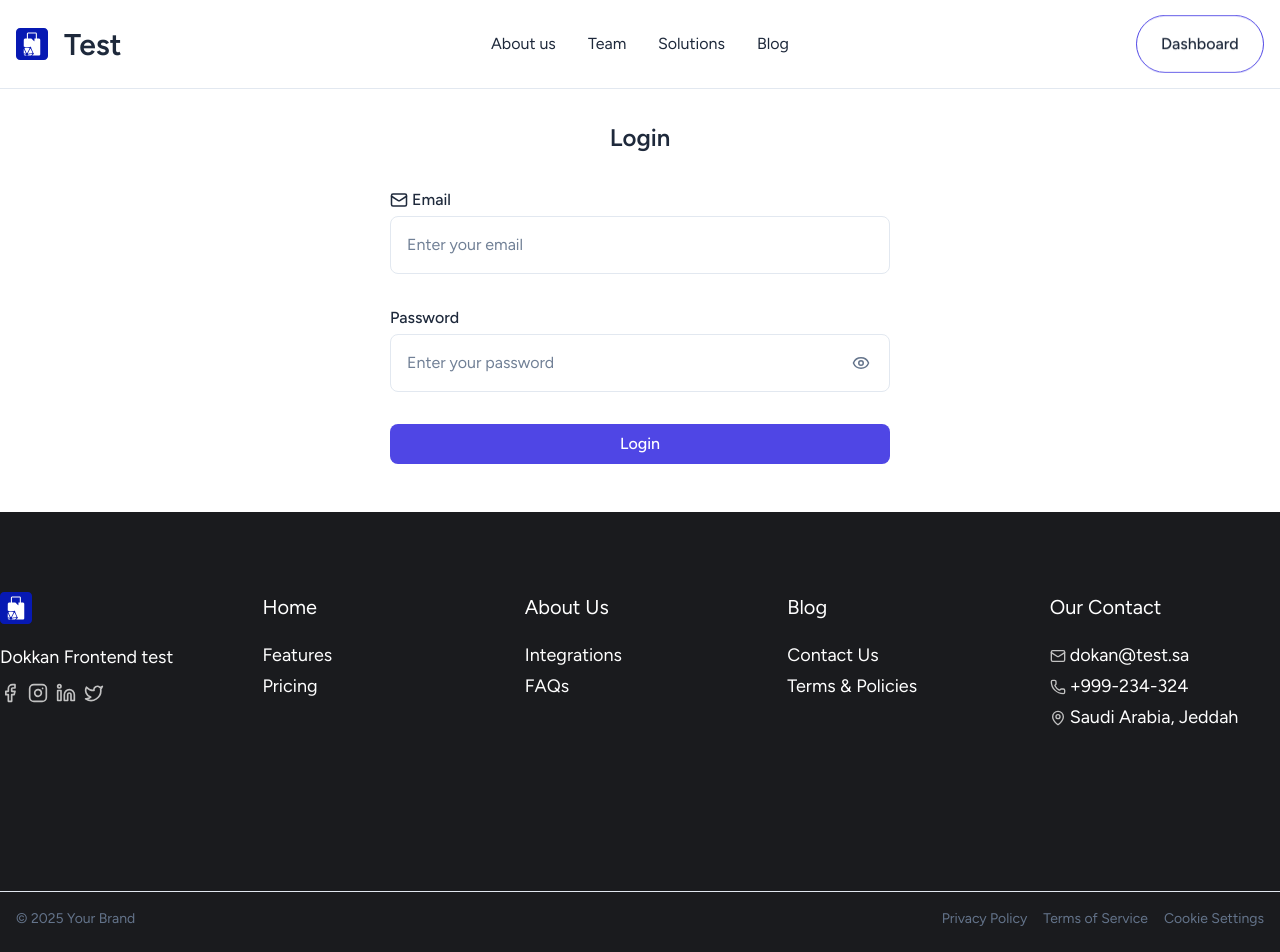
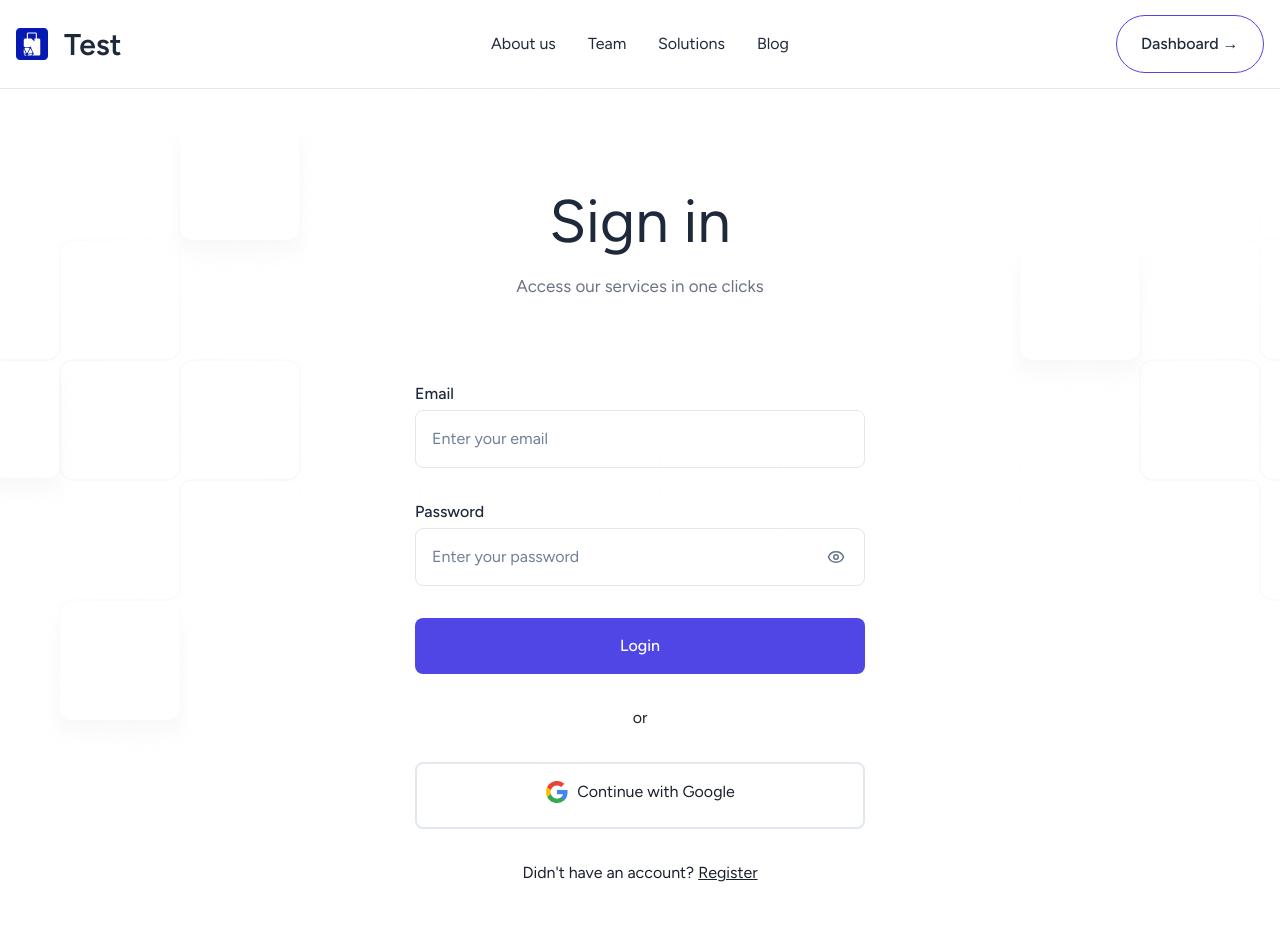
Before and after one commit to alyzidan/dokkan, a Next.js app: page / in a window 1280 px wide. Shown: the top 952 px of the page. Built offline with nearby package versions, Linux system fonts and the light colour scheme.

Commit message:
feat(ui-login) optmizing styles and

```diff
--- a/src/app/page.tsx
+++ b/src/app/page.tsx
@@ -1,4 +1,5 @@
 import Footer from "@/components/Footer";
+// import { Footere } from "@/components/Footere";
 
 import Header from "@/components/Header";
 import { LoginForm } from "@/components/LoginForm";
@@ -11,10 +12,7 @@ export default function Home() {
       <div className="min-h-screen flex flex-col">
         <Header />
 
-        <div className="my-9"></div>
-        <div>
-          <LoginForm />
-        </div>
+        <LoginForm />
 
         <Footer />
         {/* <FooterSecond /> */}
--- a/src/components/Footer/index.tsx
+++ b/src/components/Footer/index.tsx
@@ -35,21 +35,19 @@ export default function Footer() {
                 className={styles.navbar__logo}
               />
             </h4>
-            <a className="text-center md:text-left" href="#">
-              Dokkan Frontend test
-            </a>
+            <p className={styles.footer__link}>Dokkan Frontend test</p>
             <div className="flex my-2 flex-row items-center gap-2">
               <a href="/">
-                <Facebook color="#c2c2c2" size={20} />
+                <Facebook size={20} color="#606060" size={20} />
               </a>
               <a href="/">
-                <Instagram color="#c2c2c2" size={20} />
+                <Instagram color="#606060" size={20} />
               </a>
               <a href="/">
-                <Linkedin color="#c2c2c2" size={20} />
+                <Linkedin color="#606060" size={20} />
               </a>
               <a href="/">
-                <Twitter color="#c2c2c2" size={20} />
+                <Twitter color="#606060" size={20} />
               </a>
             </div>
           </div>
@@ -83,13 +81,14 @@ export default function Footer() {
           <div className={styles.footer__column}>
             <h4 className="text-center md:text-left">Our Contact</h4>
             <p className="text-center md:text-left">
-              <Mail color="#c2c2c2" size={16} /> dokan@test.sa
+              <Mail color="#c2c2c2" className="mr-2" size={16} /> dokan@test.sa
             </p>
             <p className="text-center md:text-left">
-              <Phone color="#c2c2c2" size={16} /> +999-234-324
+              <Phone color="#c2c2c2" className="mr-2 " size={16} /> +999-234-324
             </p>
             <p className="text-center md:text-left">
-              <MapPin color="#c2c2c2" size={16} /> Saudi Arabia, Jeddah
+              <MapPin color="#c2c2c2" className="mr-2 " size={16} /> Saudi
+              Arabia, Jeddah
             </p>
           </div>
         </div>
--- a/src/components/Footer/styles.module.scss
+++ b/src/components/Footer/styles.module.scss
@@ -2,22 +2,23 @@
 
 .footer {
   background-color: $color-dark;
-  //   border-top: 1px solid $color-border;
   padding: $space-2xl 0px;
   width: 100%;
   display: block;
 
   z-index: 10;
-  //   @media (min-width: 768px) {
-  //     position: fixed;
-  //     bottom: 0;
-  //   }
+  &__link {
+    color: $color-dark-grey !important;
+  }
   &__columns {
     display: flex;
     flex-wrap: wrap;
     gap: $space-xl;
     margin-top: $space-xl;
     margin-bottom: 10rem;
+    p {
+      color: $color-dark-grey;
+    }
   }
 
   &__column {
@@ -116,7 +117,7 @@
   }
 
   &__copyright {
-    border-top: 1px solid $color-border;
+    // border-top: 1px solid $color-border;
     padding: $space-md;
     display: flex;
     flex-wrap: wrap;
--- a/src/components/Header/index.tsx
+++ b/src/components/Header/index.tsx
@@ -113,11 +113,11 @@ const Header = () => {
           </button>
           <motion.button
             type="button"
-            className={styles.navbar__button}
+            className={`${styles.navbar__button} hidden md:block`}
             whileHover={{ scale: 1.05 }}
             whileTap={{ scale: 0.95 }}
           >
-            Dashboard
+            Dashboard →
           </motion.button>
         </div>
       </div>
--- a/src/components/LoginForm/index.tsx
+++ b/src/components/LoginForm/index.tsx
@@ -5,6 +5,7 @@ import { useLoginForm } from "@/hooks/useLoginForm";
 
 import styles from "./styles.module.scss";
 import { motion } from "framer-motion";
+import Link from "next/link";
 
 export const LoginForm = () => {
   const {
@@ -25,6 +26,7 @@ export const LoginForm = () => {
   const passwordValue = watch("password");
 
   return (
+    <motion.div className={`${styles.loginForm__wrapper} py-20`}>
       <motion.div
         className={styles.loginForm}
         initial={{ opacity: 0, y: 20 }}
@@ -37,7 +39,10 @@ export const LoginForm = () => {
           animate={{ opacity: 1 }}
           transition={{ delay: 0.1 }}
         >
-        Login
+          <p className="text-[60px] font-normal pt-12 ">Sign in</p>
+          <span className="font-normal text-[17px]	text-gray-500">
+            Access our services in one clicks
+          </span>
         </motion.h2>
 
         <form
@@ -59,7 +64,6 @@ export const LoginForm = () => {
                 handleFieldInteraction("email");
               }}
             >
-            <Mail size={18} />
               <span>Email </span>
             </label>
             <div className={styles.loginForm__inputWrapper}>
@@ -195,7 +199,60 @@ export const LoginForm = () => {
           >
             {isSubmitting ? "Logging in..." : "Login"}
           </motion.button>
+          <motion.p
+            className="text-center"
+            whileHover={{ scale: 1.02 }}
+            whileTap={{ scale: 0.98 }}
+            initial={{ opacity: 0 }}
+            animate={{ opacity: 1 }}
+            transition={{ delay: 0.4 }}
+          >
+            or
+          </motion.p>
+          <motion.button
+            type="submit"
+            className={styles.loginForm__googlebutton}
+            disabled={isSubmitting}
+            whileHover={{ scale: 1.02 }}
+            whileTap={{ scale: 0.98 }}
+            initial={{ opacity: 0 }}
+            animate={{ opacity: 1 }}
+            transition={{ delay: 0.4 }}
+          >
+            <p className="inline-flex gap-2 items-center">
+              <span>
+                <svg height="24" viewBox="0 0 24 24" width="24" crosspilot="">
+                  <path
+                    d="M22.56 12.25c0-.78-.07-1.53-.2-2.25H12v4.26h5.92c-.26 1.37-1.04 2.53-2.21 3.31v2.77h3.57c2.08-1.92 3.28-4.74 3.28-8.09z"
+                    fill="#4285F4"
+                  />
+                  <path
+                    d="M12 23c2.97 0 5.46-.98 7.28-2.66l-3.57-2.77c-.98.66-2.23 1.06-3.71 1.06-2.86 0-5.29-1.93-6.16-4.53H2.18v2.84C3.99 20.53 7.7 23 12 23z"
+                    fill="#34A853"
+                  />
+                  <path
+                    d="M5.84 14.09c-.22-.66-.35-1.36-.35-2.09s.13-1.43.35-2.09V7.07H2.18C1.43 8.55 1 10.22 1 12s.43 3.45 1.18 4.93l2.85-2.22.81-.62z"
+                    fill="#FBBC05"
+                  />
+                  <path
+                    d="M12 5.38c1.62 0 3.06.56 4.21 1.64l3.15-3.15C17.45 2.09 14.97 1 12 1 7.7 1 3.99 3.47 2.18 7.07l3.66 2.84c.87-2.6 3.3-4.53 6.16-4.53z"
+                    fill="#EA4335"
+                  />
+                  <path d="M1 1h22v22H1z" fill="none" />
+                  <script xmlns="" />
+                </svg>
+              </span>
+              <span>Continue with Google</span>
+            </p>
+          </motion.button>
+          <p className="text-center">
+            Didn't have an account?{" "}
+            <a href="/">
+              <span className="underline">Register</span>
+            </a>
+          </p>
         </form>
+      </motion.div>
     </motion.div>
   );
 };
--- a/src/components/LoginForm/styles.module.scss
+++ b/src/components/LoginForm/styles.module.scss
@@ -5,21 +5,30 @@
   --login-md: var(--breakpoint-md);
   --login-lg: var(--breakpoint-lg);
 
-  background-color: $color-white;
+  //   background-color: $color-white;
+  &__wrapper {
+    background-image: url("../../public/recbg.png");
+    height: 100%;
+    display: flex;
+    flex: 1 1 auto;
+  }
   //   border-radius: $radius-lg;
   padding: $space-2xl 0px;
   //   box-shadow: $shadow-md;
   //   min-height: 100vh;
-  max-width: 500px;
+  max-width: 450px;
   width: 100%;
   margin: 0 auto;
 
   &__title {
     font-size: $text-2xl;
     color: $color-text;
-    margin-bottom: $space-xl;
+    margin-bottom: $space-4xl;
     text-align: center;
     font-weight: 600;
+    span {
+      $color-text-grey: red;
+    }
   }
 
   &__form {
@@ -112,10 +121,16 @@
     gap: $space-xs;
   }
 
+  &__googlebutton {
+    background-color: $color-white;
+    padding: $space-md;
+    border-radius: $radius-md;
+    border: 2px solid $color-border-light;
+  }
   &__button {
     background-color: $color-primary;
     color: $color-white;
-    padding: $space-sm;
+    padding: $space-md;
     border-radius: $radius-md;
     border: none;
     font-size: $text-base;
@@ -149,7 +164,7 @@
     border-radius: 0;
 
     .loginForm__statusIcon {
-      //   right: 40px;
+      right: 40px;
     }
   }
 }
--- a/src/styles/_variables.scss
+++ b/src/styles/_variables.scss
@@ -5,9 +5,11 @@ $color-primary-light: #6366f1;
 $color-primary-dark: #4338ca;
 $color-text: #1e293b;
 $color-text-light: #64748b;
-$color-border: #e2e8f0;
+$color-text-grey: red;
+$color-border-light: #e2e8f0;
 $color-bg: #f8fafc;
 $color-white: #ffffff;
+$color-dark-grey: #606060;
 $color-error: #dc2626;
 $color-success: #10b981;
 $color-error: #ef4444;
@@ -20,6 +22,8 @@ $space-md: 1rem;
 $space-lg: 1.5rem;
 $space-xl: 2rem;
 $space-2xl: 3rem;
+$space-3xl: 4rem;
+$space-4xl: 5rem;
 
 // Font sizes
 $text-xs: 0.75rem;
```
Also changed, not shown: src/public/recbg.png (added). Lines whose indentation alone changed are shown as unchanged.
